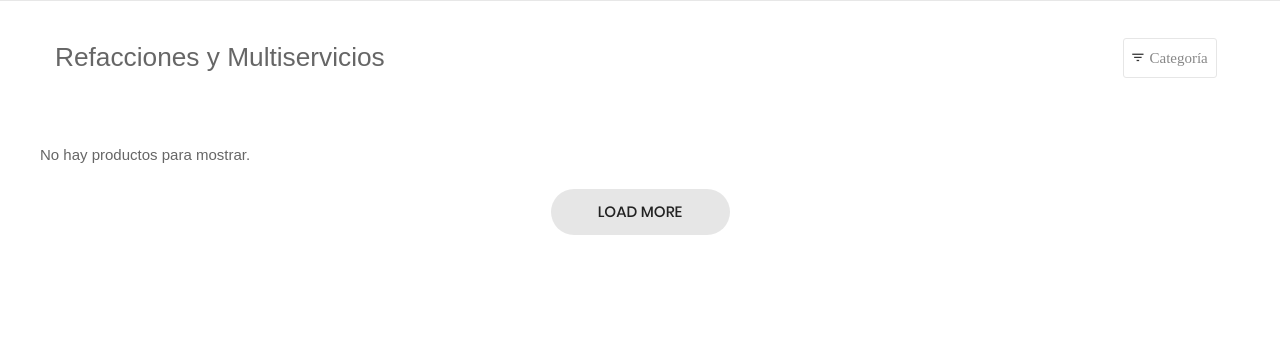
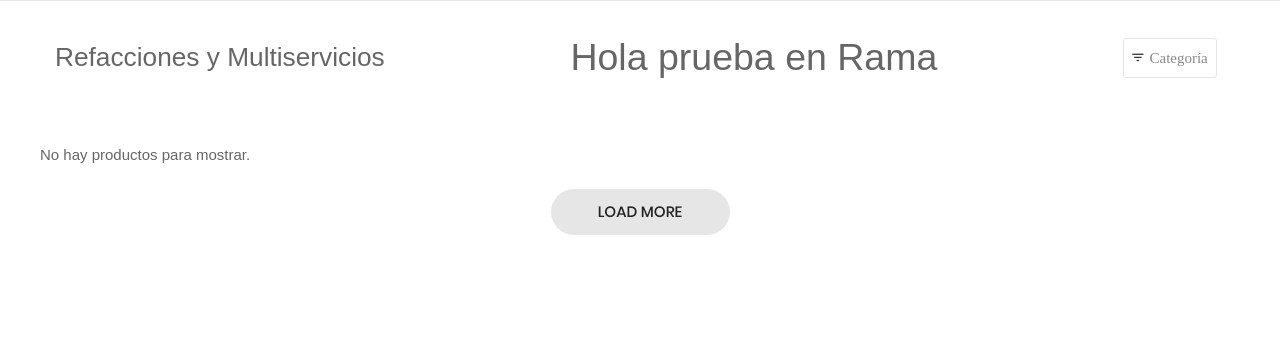
Before and after one commit to FDMC04/TiendaVirtual, a PHP site: page /TiendaVirtual/index.php?url=tienda in a window 1280 px wide. Shown: the part 83-423 px from the top of the page. Run offline with PHP 8.4, Linux system fonts and the light colour scheme; data that the repository does not hold is empty; some libraries are stand-ins or nearby versions; some web fonts are replaced.

Commit message:
Se hizo una prueba para crear una rama y guardar un commit

```diff
--- a/Views/Tienda/tienda.php
+++ b/Views/Tienda/tienda.php
@@ -13,6 +13,9 @@
 			<div class="flex-w flex-sb-m p-b-52">
 				<div class="flex-w flex-l-m filter-tope-group m-tb-10">
 					<h3><?= $data['page_title']; ?></h3>
+				</div>
+				<div>
+					<h1>Hola prueba en Rama </h1>
 				</div>
 
 				<div class="flex-w flex-c-m m-tb-10">
```
